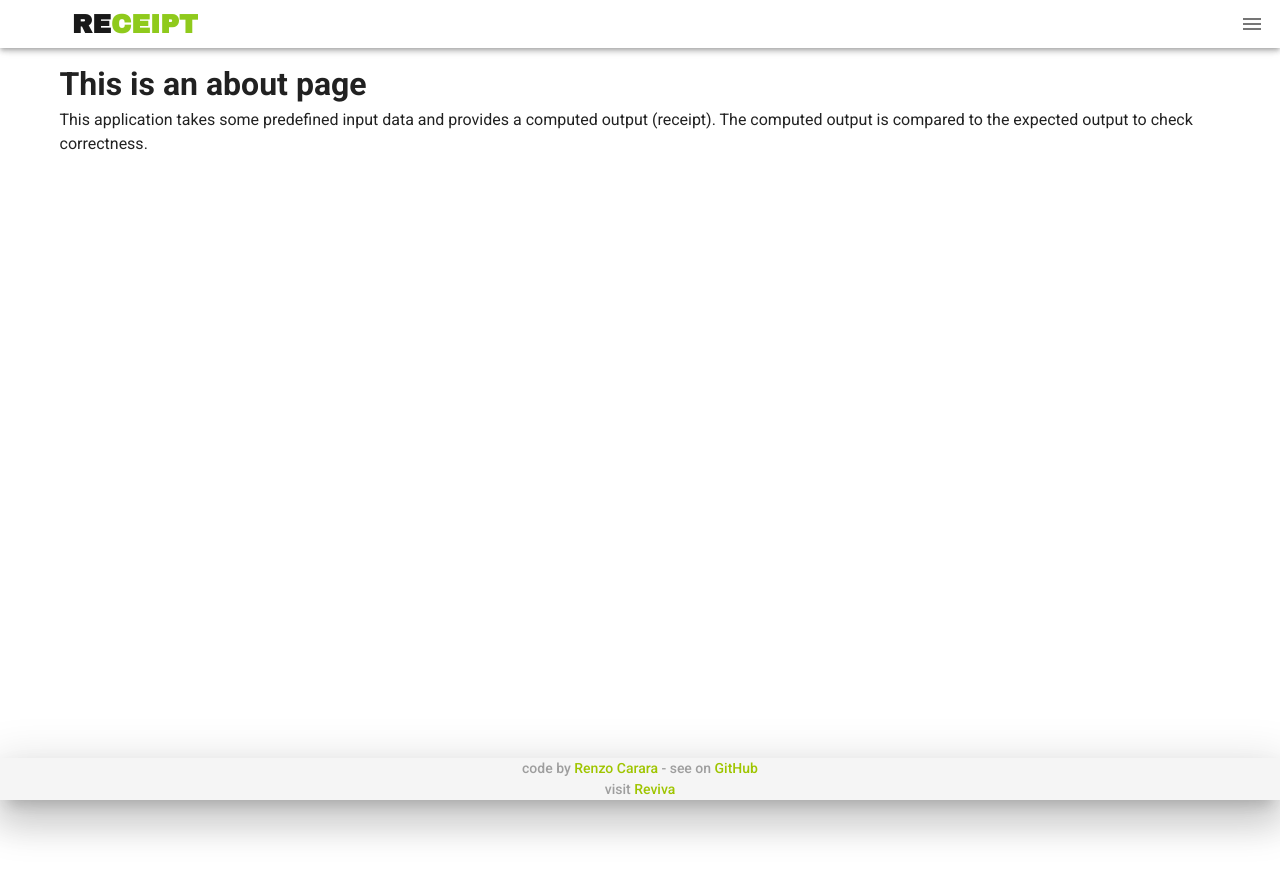
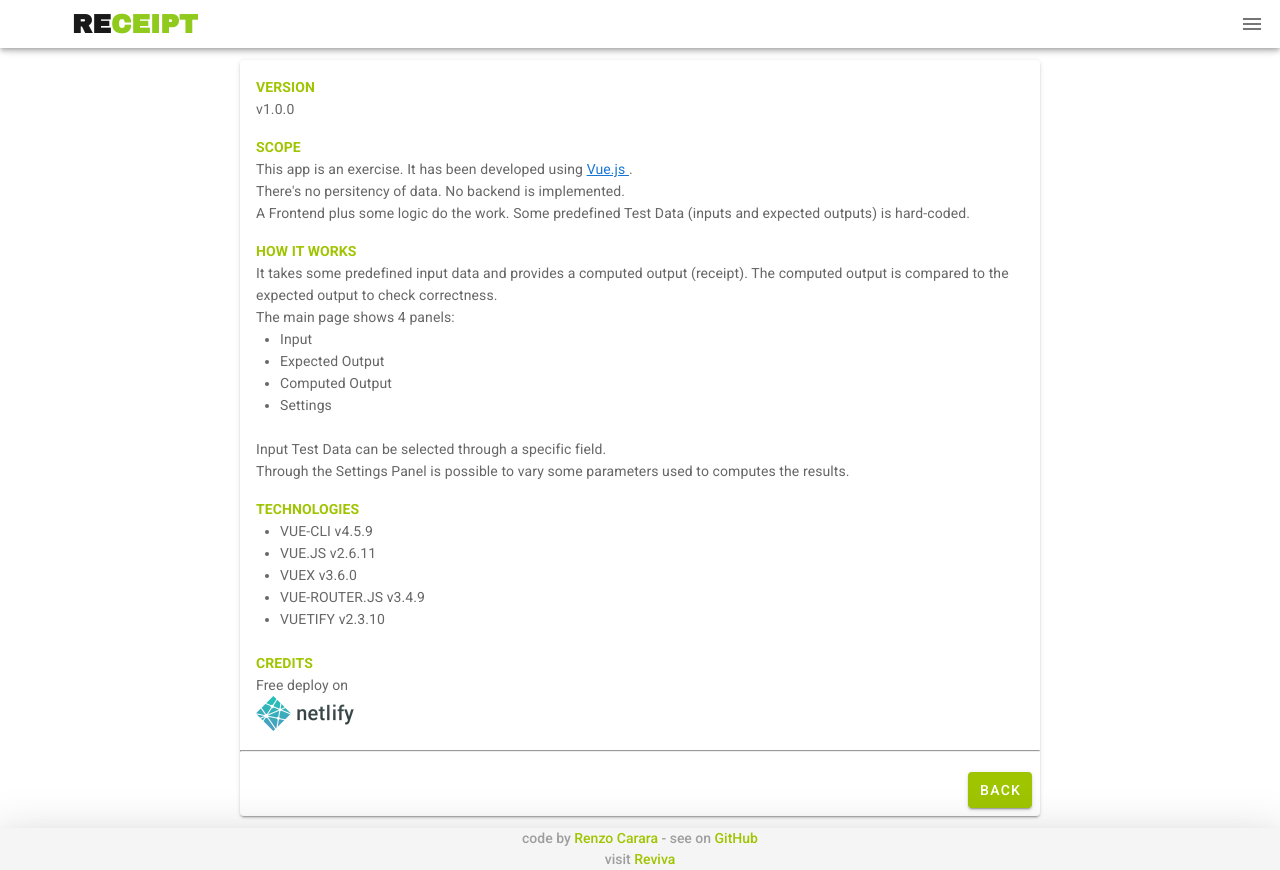
Before and after one commit to renzocarara/receipt, a Vue app: page /about in a window 1280 px wide. Before the commit the page ends 800 px from the top, so only its background shows below. Built offline with nearby package versions, Linux system fonts and the light colour scheme.

Commit message:
updated About page

```diff
--- a/src/App.vue
+++ b/src/App.vue
@@ -69,9 +69,7 @@ export default {
   components: {
     MyFooter
   },
-  mounted(){
-    //   this.$store.commit('INIT_RECEIPT');  // init the vuex store
-  },
+
   data() {
         return {
             drawer: false,
--- a/src/views/About.vue
+++ b/src/views/About.vue
@@ -1,7 +1,108 @@
 <template>
-  <div class="about">
-    <h1>This is an about page</h1>
-    This application takes some predefined input data and provides a computed output (receipt).
-The computed output is compared to the expected output to check correctness.
-  </div>
+  <div class="">
+
+<!-- <v-layout> -->
+        <v-flex>
+            <v-card class="mx-auto view-port" width="800" color="">
+                <v-card-text class="pb-0">
+                    <h4>VERSION</h4>
+                    <p>
+                        v1.0.0
+                    </p>
+                    <h4>SCOPE</h4>
+                    <p>
+                        This app is an exercise. It has been developed using
+                        <a
+                            href="https://vuejs.org/"
+                            target="_blank"
+                            rel="noopener noreferrer"
+                            >Vue.js
+                        </a>. <br>
+                        There's no persitency of data.  No backend is implemented. <br>
+                        A Frontend plus some logic do the work. Some predefined Test Data (inputs and expected outputs) is hard-coded. <br>
+
+                    </p>
+                    <h4>HOW IT WORKS</h4>
+                    <p>
+                         It takes some predefined input data and provides a computed output (receipt).
+                         The computed output is compared to the expected output to check correctness. <br>
+                         The main page shows 4 panels:
+                        <ul>
+                            <li>Input</li>
+                            <li>Expected Output</li>
+                            <li>Computed Output</li>
+                            <li>Settings</li>
+                        </ul>
+                        <br>
+                        Input Test Data can be selected through a specific field. <br>
+                        Through the Settings Panel is possible to vary some parameters used to computes the results.
+                    </p>
+
+
+                    <h4>TECHNOLOGIES</h4>
+                    <ul>
+                        <li>VUE-CLI v4.5.9</li>
+                        <li>VUE.JS v2.6.11</li>
+                        <li>VUEX v3.6.0</li>
+                        <li>VUE-ROUTER.JS v3.4.9</li>
+                        <li>VUETIFY v2.3.10</li>
+                    </ul>
+                    <br />
+                    <h4>CREDITS</h4>
+                    <p>
+                        Free deploy on
+                        <br />
+                        <a
+                            href="https://netlify.com/"
+                            target="_blank"
+                            rel="noopener noreferrer"
+                            ><img
+                                class="netlify-logo"
+                                src="@/assets/netlify_logo.png"
+                                alt="netlify logo"
+                            />
+                        </a>
+                    </p>
+
+                </v-card-text>
+
+
+                <hr class="my-3" />
+                <v-card-actions>
+                    <v-spacer />
+                    <v-btn dark color="#9FC500" to="/">
+                        Back
+                    </v-btn>
+                </v-card-actions>
+            </v-card>
+        </v-flex>
+    <!-- </v-layout> -->
+      </div>
+
 </template>
+
+<script>
+
+export default {
+    name: "About",
+
+};
+</script>
+
+<style lang="scss" scoped>
+//
+h4 {
+    color: #9FC500;
+}
+.netlify-logo {
+    width: 98px;
+    height: 35px;
+    vertical-align: text-bottom;
+}
+.vert-align-base {
+    vertical-align: baseline;
+}
+.version {
+    font-size: 20px;
+}
+</style>
```
Also changed, not shown: src/assets/netlify_logo.png (added), 1 other file (tests, documents, lock files or other folders).
